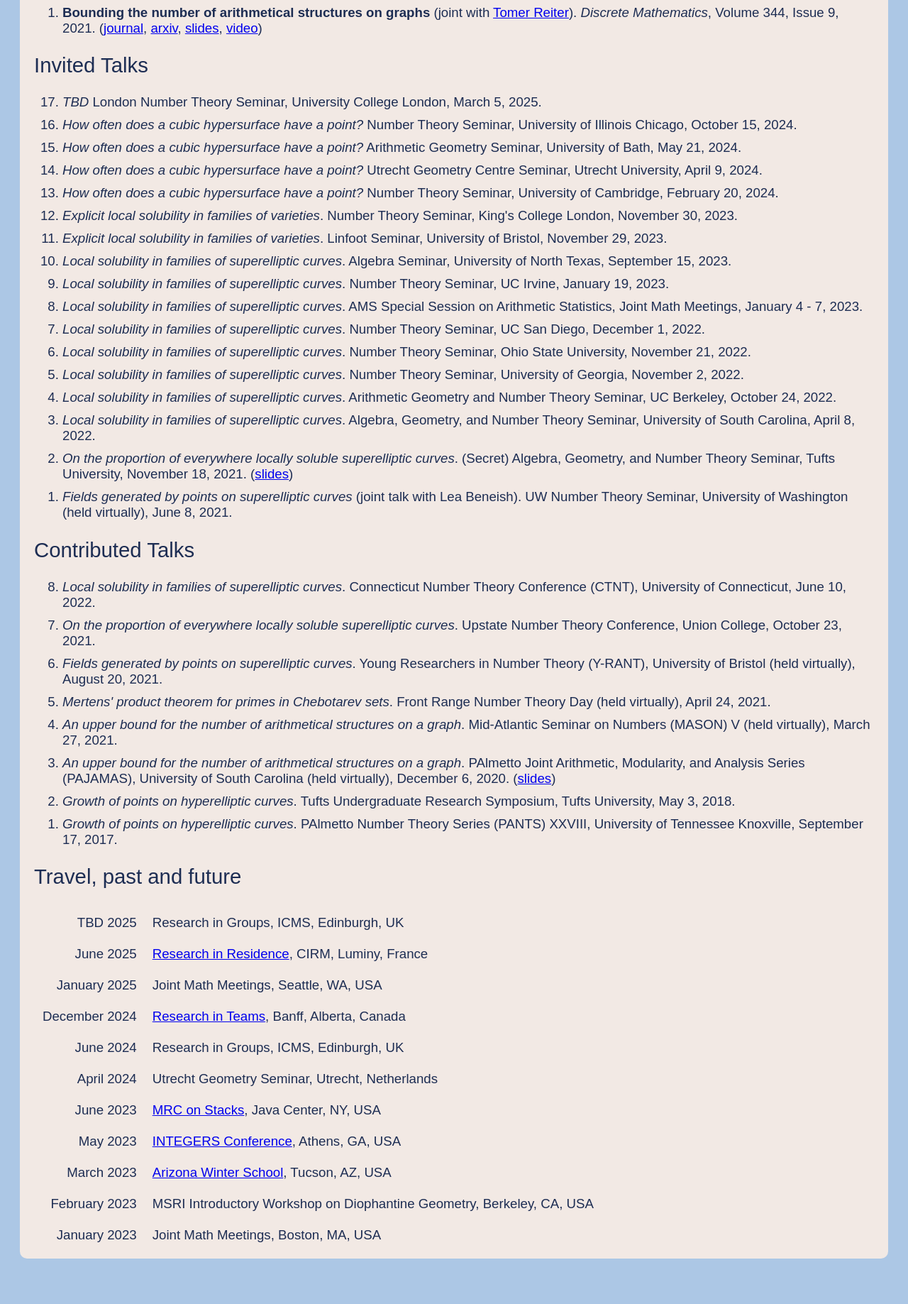
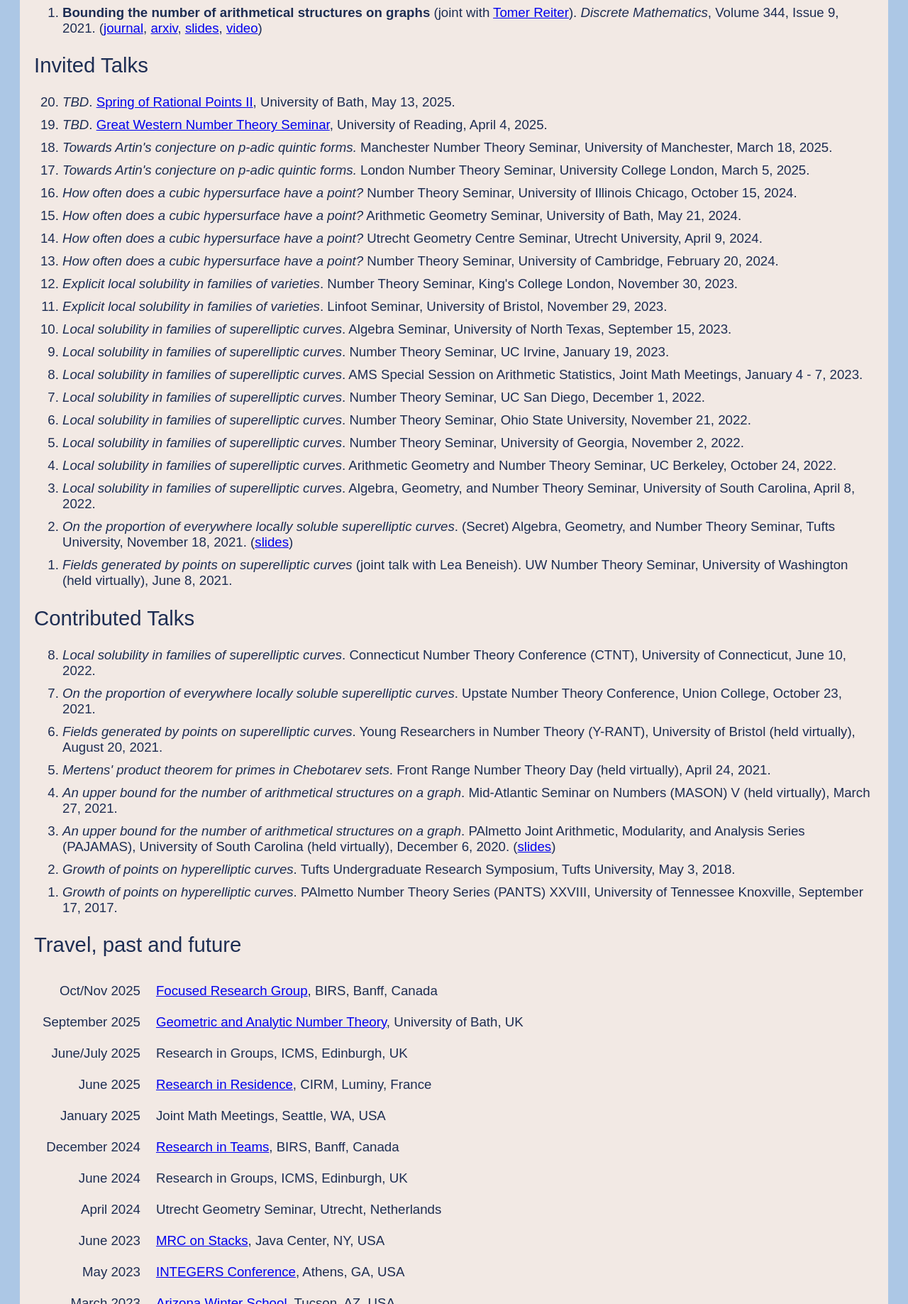
Before and after one commit to c-keyes/c-keyes.github.io, a plain HTML site: page research.html in a window 1280 px wide. Shown: the part 1446-3283 px from the top of the page at 71% size. Before the commit the page ends 3239 px from the top, so only its background shows below. Drawn offline with Linux system fonts and the light colour scheme.

Commit message:
Add files via upload

```diff
--- a/research.html
+++ b/research.html
@@ -57,7 +57,10 @@
 		<h2> Invited Talks </h2>
 
 		<ol reversed>
-			<li><em>TBD</em> London Number Theory Seminar, University College London, March 5, 2025.</li>
+			<li><em>TBD</em>. <a href="https://sites.google.com/view/jessepajwani/spring-of-rational-points-ii?authuser=0">Spring of Rational Points II</a>, University of Bath, May 13, 2025.</li>
+			<li><em>TBD</em>. <a href="https://sites.google.com/view/gwntseminar/home">Great Western Number Theory Seminar</a>, University of Reading, April 4, 2025.</li>
+			<li><em>Towards Artin's conjecture on p-adic quintic forms.</em> Manchester Number Theory Seminar, University of Manchester, March 18, 2025.</li>
+			<li><em>Towards Artin's conjecture on p-adic quintic forms.</em> London Number Theory Seminar, University College London, March 5, 2025.</li>
 			<li><em>How often does a cubic hypersurface have a point?</em> Number Theory Seminar, University of Illinois Chicago, October 15, 2024.</li>
 			<li><em>How often does a cubic hypersurface have a point?</em> Arithmetic Geometry Seminar, University of Bath, May 21, 2024.</li>
 			<li><em>How often does a cubic hypersurface have a point?</em> Utrecht Geometry Centre Seminar, Utrecht University, April 9, 2024.</li>
@@ -96,8 +99,17 @@
 			<table>
 				<tbody>
 					<tr>
-						<td style="text-align:right">TBD 2025</td>
-						<td>Research in Groups, ICMS, Edinburgh, UK
+						<td style="text-align:right">Oct/Nov 2025</td>
+						<td><a href="https://workshops.birs.ca/events/25frg010">Focused Research Group</a>, BIRS, Banff, Canada</td>
+					</tr>
+					<tr>
+						<td style="text-align:right">September 2025</td>
+						<td><a href="https://sites.google.com/view/gant-bath/home?authuser=0">Geometric and Analytic Number Theory</a>, University of Bath, UK</td>
+					</tr>
+					<tr>
+						<td style="text-align:right">June/July 2025</td>
+						<td>Research in Groups, ICMS, Edinburgh, UK</td>
+					</tr>
 					<tr>
 						<td style="text-align:right">June 2025</td>
 	    				<td><a href="https://conferences.cirm-math.fr/3257.html">Research in Residence</a>, CIRM, Luminy, France</td>
@@ -108,7 +120,7 @@
 					</tr>
 					<tr>
 						<td style="text-align:right">December 2024</td>
-	    				<td><a href="https://www.birs.ca/events/2024/research-in-teams">Research in Teams</a>, Banff, Alberta, Canada</td>
+	    				<td><a href="https://www.birs.ca/events/2024/research-in-teams">Research in Teams</a>, BIRS, Banff, Canada</td>
 					</tr>
 					<tr>
 						<td style="text-align:right">June 2024</td>
```
Also changed, not shown: fun.html (+23 -0 lines).
